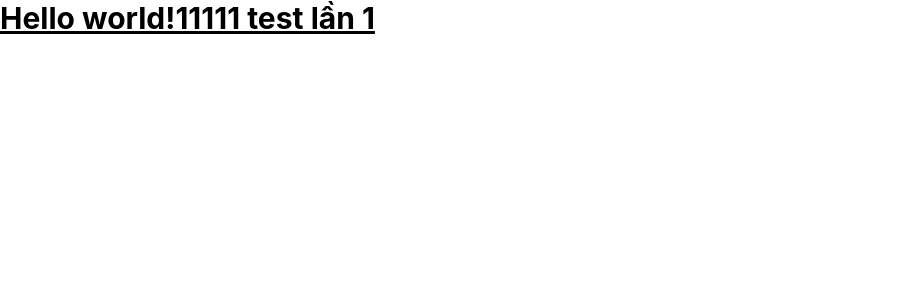
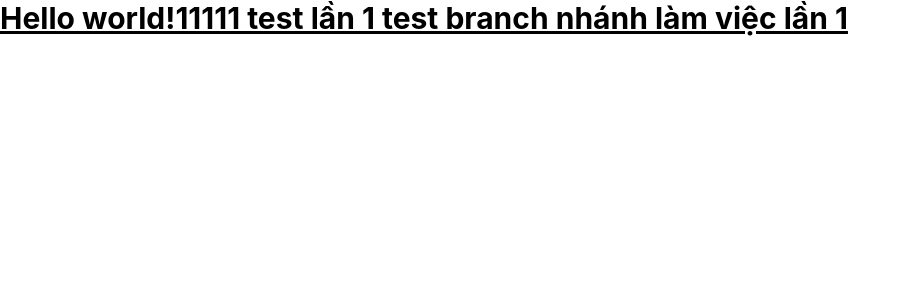
Before and after one commit to xuantung12/se06206-finalproject-thayDong, a React (Create React App) app in the folder frontend-admin/admin-chess/: page / in a window 1280 px wide. Shown: the top 300 px of the page, without its empty margins (0-911 px from the left). Built offline with nearby package versions, Linux system fonts and the light colour scheme.

Commit message:
test-branch nhánh làm việc

```diff
--- a/frontend-admin/admin-chess/src/App.js
+++ b/frontend-admin/admin-chess/src/App.js
@@ -3,6 +3,7 @@ export default function App() {
     <h1 className="text-3xl font-bold underline">
       Hello world!11111
        test lần 1
+       test branch nhánh làm việc lần 1
     </h1>
   )
 }
```
